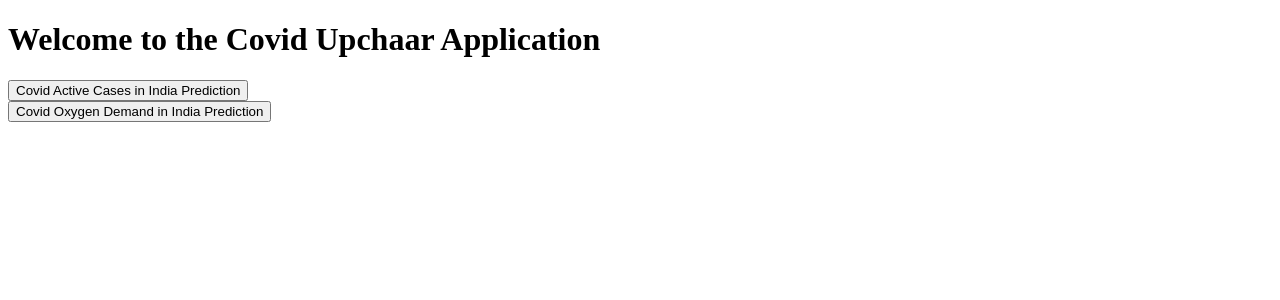
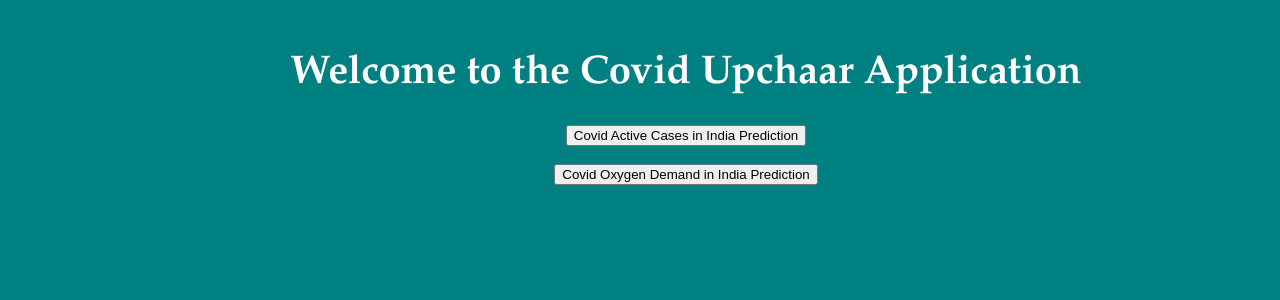
Before and after one commit to WhiteHatArnav/CovidUpchaarWebApp, a Flask app: page / in a window 1280 px wide. Shown: the top 300 px of the page. Run offline with Flask 2, Linux system fonts and the light colour scheme.

Commit message:
htlm template

```diff
--- a/app.py
+++ b/app.py
@@ -98,7 +98,7 @@ OxyR2 = r2_score(massOxSupNeed[0:17], OxyModel(range(1,18)))
 
 
 app = Flask(__name__)
-
+app.config['SEND_FILE_MAX_AGE_DEFAULT'] = 0
 
 @app.route("/")
 def home():
--- /dev/null
+++ b/static/styles/home.css
@@ -0,0 +1,20 @@
+body {
+  background: teal;
+  text-align: center;
+  margin-top: 50px;
+  margin-left: 100px;
+  }
+
+p {
+  font-family: Garamond, serif;
+  text-align: center;
+  font-size: 1.2em;
+  color: white;
+  }
+
+h1 {
+  font-family: Garamond, serif;
+  text-align: center;
+  font-size: 2.5em;
+  color: White;
+  }
--- a/templates/homepage.html
+++ b/templates/homepage.html
@@ -1,6 +1,7 @@
 <!DOCTYPE html>
 <html lang="en" dir="ltr">
   <head>
+    <link rel="stylesheet" href='/static/styles/home.css' />
     <meta charset="utf-8">
     <title>Covid Upchaar Application</title>
   </head>
@@ -8,7 +9,7 @@
     <h1> Welcome to the Covid Upchaar Application </h1>
     <form action="https://covidupchaar.herokuapp.com/activecases">
       <input type="submit" value="Covid Active Cases in India Prediction" />
-    </form>
+    </form> <br/>
     <form action="https://covidupchaar.herokuapp.com/oxydemand">
       <input type="submit" value="Covid Oxygen Demand in India Prediction" />
     </form>
```
